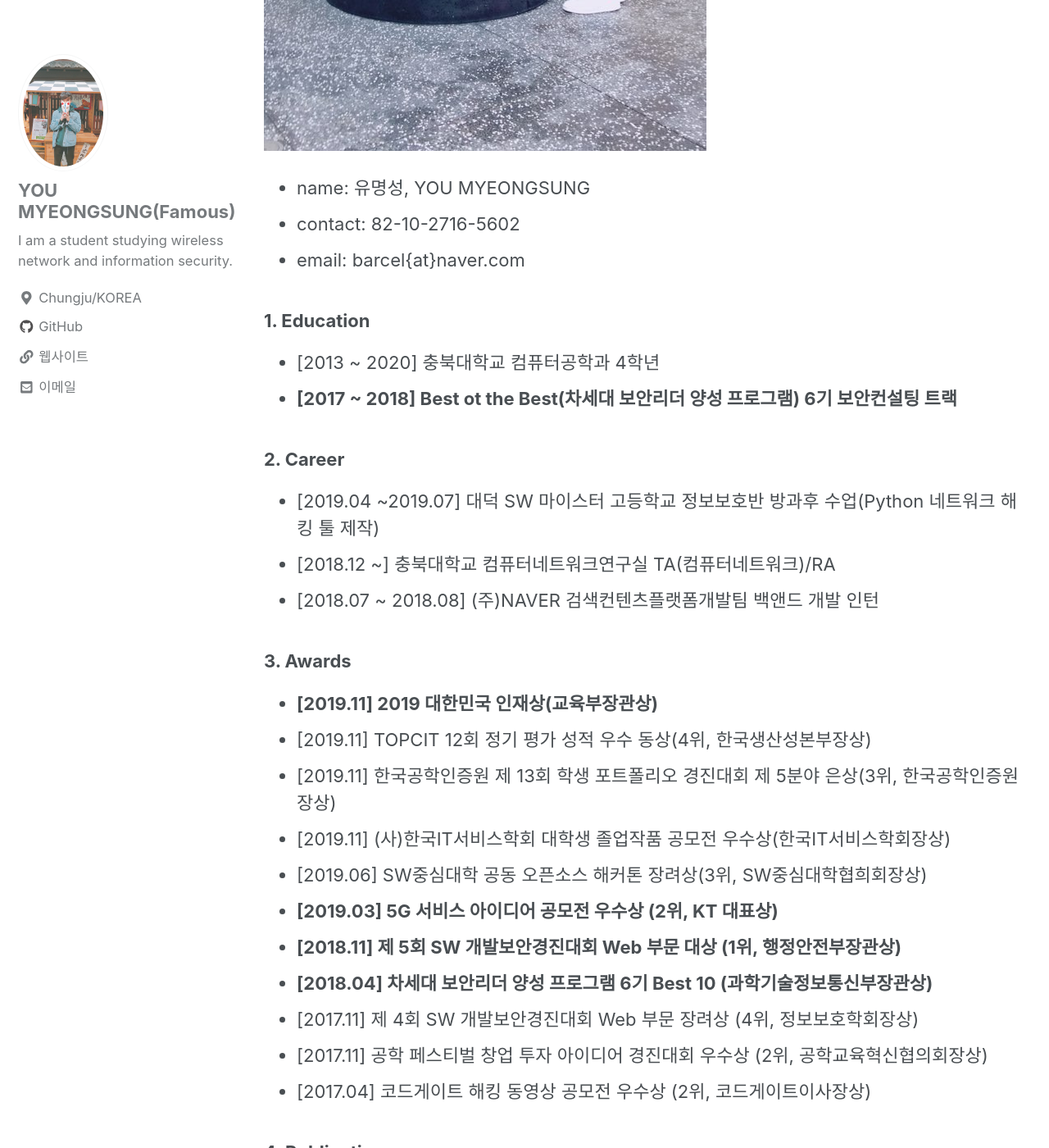
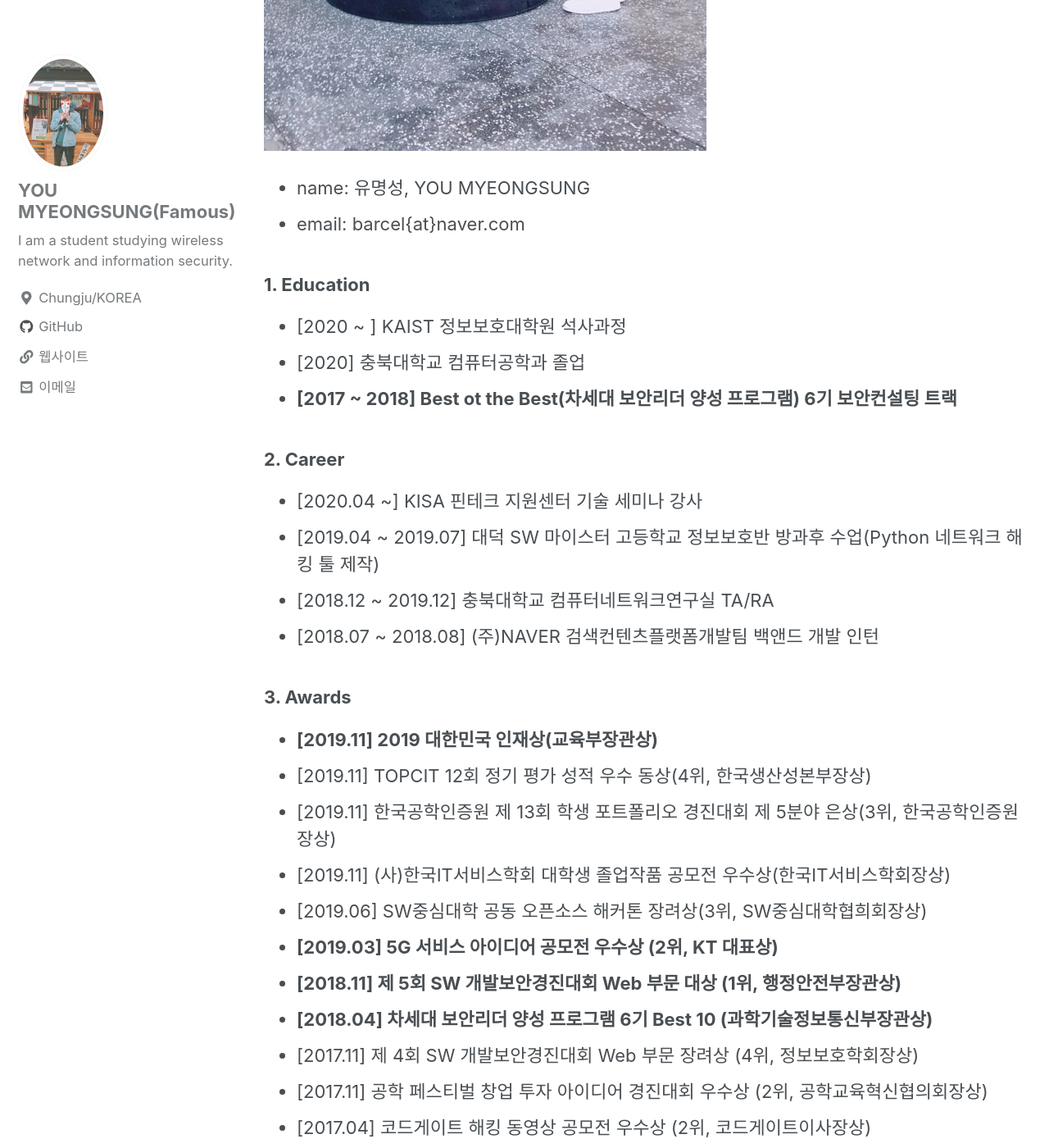
Before and after one commit to Famous7/famous7.github.io, a Jekyll site: the page built from _posts/2018-05-20-cv.md, in a window 1280 px wide and 1400 px high, scrolled down 1058 px. Shown: the whole window at 82% size. Built offline with Jekyll 4.4.1, drawn with Linux system fonts in a browser that asks for light colours; cached includes are drawn as plain includes; nearby versions of some CDN libraries; some of the changed text lies outside the part shown.

Commit message:
update cv

```diff
--- a/_posts/2018-05-20-cv.md
+++ b/_posts/2018-05-20-cv.md
@@ -14,18 +14,19 @@ permalink: /portfolio/
   ![나](/img/프로필2.jpg)
 
   - name: 유명성, YOU MYEONGSUNG
-  - contact: 82-10-2716-5602
   - email: barcel{at}naver.com
 
 
 ### 1. Education
-  - [2013 ~ 2020] 충북대학교 컴퓨터공학과 4학년
+  - [2020 ~ ] KAIST 정보보호대학원 석사과정
+  - [2020] 충북대학교 컴퓨터공학과 졸업
   - **[2017 ~ 2018] Best ot the Best(차세대 보안리더 양성 프로그램) 6기 보안컨설팅 트랙**
 
 
 ### 2. Career
-  - [2019.04 ~2019.07] 대덕 SW 마이스터 고등학교 정보보호반 방과후 수업(Python 네트워크 해킹 툴 제작)
-  - [2018.12 ~] 충북대학교 컴퓨터네트워크연구실 TA(컴퓨터네트워크)/RA
+  - [2020.04 ~] KISA 핀테크 지원센터 기술 세미나 강사
+  - [2019.04 ~ 2019.07] 대덕 SW 마이스터 고등학교 정보보호반 방과후 수업(Python 네트워크 해킹 툴 제작)
+  - [2018.12 ~ 2019.12] 충북대학교 컴퓨터네트워크연구실 TA/RA
   - [2018.07 ~ 2018.08] (주)NAVER 검색컨텐츠플랫폼개발팀 백앤드 개발 인턴
 
 
```
Also changed, not shown: other parts of _posts/2018-05-20-cv.md (+4 -2 lines).
